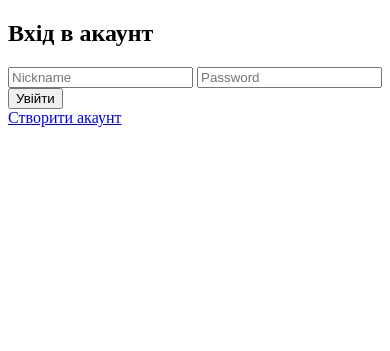
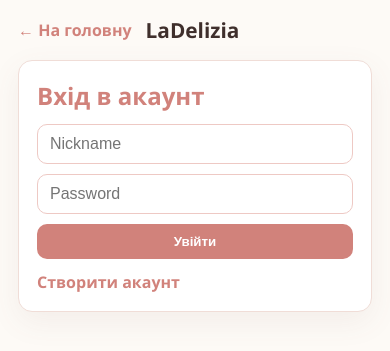
Before and after one commit to Maks2425/La-Delizia, a Flask app: page /login in a window 390 px wide. Shown: the top 351 px of the page. Run offline with Flask 3, Linux system fonts and the light colour scheme.

Commit message:
Enhance user authentication in LaDelizia.py with error handling for user loading. Add local users JSON file for testing and implement new CSS styles for authentication templates. Update login and registration pages for improved user experience and responsiveness.

```diff
--- a/LaDelizia.py
+++ b/LaDelizia.py
@@ -95,8 +95,11 @@ def load_user(user_id):
     if user_id and str(user_id).startswith("local_"):
         nickname = str(user_id).replace("local_", "", 1)
         return find_local_user_by_nickname(nickname)
-    with Session() as db_session:
-        return db_session.query(Users).filter_by(id=user_id).first()
+    try:
+        with Session() as db_session:
+            return db_session.query(Users).filter_by(id=user_id).first()
+    except Exception:
+        return None
 
 
 def ensure_csrf_token():
--- /dev/null
+++ b/local_users.json
@@ -0,0 +1,6 @@
+{
+  "Maksym": {
+    "email": "maksymmatiishyn1@gmail.com",
+    "password_hash": "scrypt:32768:8:1$43ddPZvvuWKZSay2$09910f8f8750ed0a27ef9d15f9ad9772e2376dedfdb60261734dfca3cf271eb22b29f9c641694ff02af65c0bab39a209a1e1db83779b6e211b55482d7baf305f"
+  }
+}
--- /dev/null
+++ b/static/auth.css
@@ -0,0 +1,111 @@
+:root {
+    --bg: #fdfaf6;
+    --panel: #ffffff;
+    --accent: #d1827b;
+    --accent-soft: #efc6c2;
+    --text: #3f2f2c;
+    --muted: #7d6460;
+    --line: #f0ddd7;
+}
+
+* {
+    box-sizing: border-box;
+}
+
+body {
+    margin: 0;
+    font-family: "Segoe UI", Arial, sans-serif;
+    background: var(--bg);
+    color: var(--text);
+}
+
+.auth-header {
+    display: flex;
+    align-items: center;
+    gap: 14px;
+    padding: 16px 18px;
+}
+
+.auth-header h1 {
+    margin: 0;
+    font-size: 1.3rem;
+}
+
+.back-link {
+    color: var(--accent);
+    text-decoration: none;
+    font-weight: 700;
+}
+
+.auth-layout {
+    padding: 0 18px 24px;
+    display: flex;
+    justify-content: center;
+}
+
+.panel {
+    background: var(--panel);
+    border: 1px solid var(--line);
+    border-radius: 14px;
+    box-shadow: 0 10px 30px rgba(129, 95, 90, 0.08);
+}
+
+.auth-card {
+    width: min(460px, 100%);
+    padding: 18px;
+}
+
+.auth-card h2 {
+    margin: 0 0 12px;
+    color: var(--accent);
+}
+
+.auth-form {
+    display: grid;
+    gap: 10px;
+}
+
+.auth-form input {
+    border: 1px solid #eec9c4;
+    border-radius: 10px;
+    padding: 10px 12px;
+    font-size: 1rem;
+    background: #fff;
+    color: var(--text);
+}
+
+.auth-form button {
+    border: none;
+    border-radius: 10px;
+    padding: 10px 14px;
+    background: var(--accent);
+    color: #fff;
+    font-weight: 700;
+    cursor: pointer;
+}
+
+.alt-link {
+    display: inline-block;
+    margin-top: 12px;
+    color: var(--accent);
+    text-decoration: none;
+    font-weight: 600;
+}
+
+.alert {
+    border-radius: 10px;
+    padding: 10px 12px;
+    margin-bottom: 10px;
+}
+
+.alert-danger {
+    background: #ffd9d9;
+    border: 1px solid #d64e4e;
+    color: #8f2222;
+}
+
+.alert-warning {
+    background: #fff4df;
+    border: 1px solid #f0b25e;
+    color: #925c18;
+}
--- a/templates/login.html
+++ b/templates/login.html
@@ -2,9 +2,18 @@
 <html lang="uk">
 <head>
     <meta charset="UTF-8">
+    <meta name="viewport" content="width=device-width, initial-scale=1.0">
     <title>Вхід</title>
+    <link rel="stylesheet" href="{{ url_for('static', filename='auth.css') }}">
 </head>
 <body>
+<header class="auth-header">
+    <a class="back-link" href="{{ url_for('home') }}">← На головну</a>
+    <h1>LaDelizia</h1>
+</header>
+
+<main class="auth-layout">
+    <section class="auth-card panel">
         <h2>Вхід в акаунт</h2>
         {% with messages = get_flashed_messages(with_categories=true) %}
             {% if messages %}
@@ -12,12 +21,14 @@
                 <div class="alert alert-{{ category }}">{{ message }}</div>
             {% endif %}
         {% endwith %}
-<form action="/login" method="post">
+        <form action="/login" method="post" class="auth-form">
             <input type="hidden" name="csrf_token" value="{{ csrf_token }}">
             <input type="text" name="nickname" placeholder="Nickname" required>
             <input type="password" name="password" placeholder="Password" required>
             <button type="submit">Увійти</button>
         </form>
-<a href="/register">Створити акаунт</a>
+        <a class="alt-link" href="{{ url_for('register') }}">Створити акаунт</a>
+    </section>
+</main>
 </body>
 </html>
```
Also changed, not shown: templates/home.html (+10 -2 lines), templates/register.html (+13 -1 lines). Lines whose indentation alone changed are shown as unchanged.
